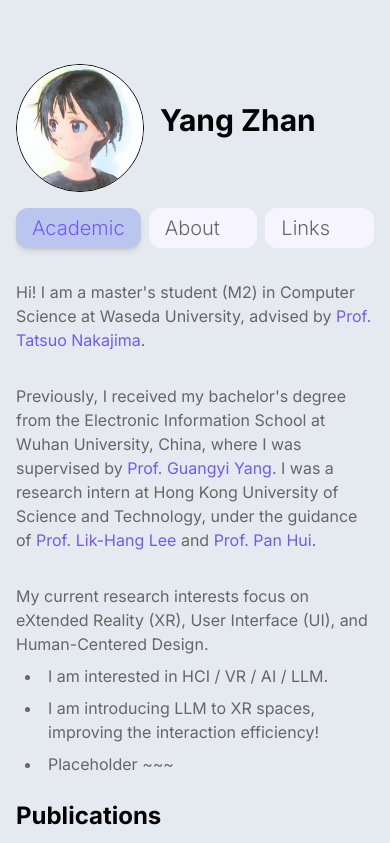
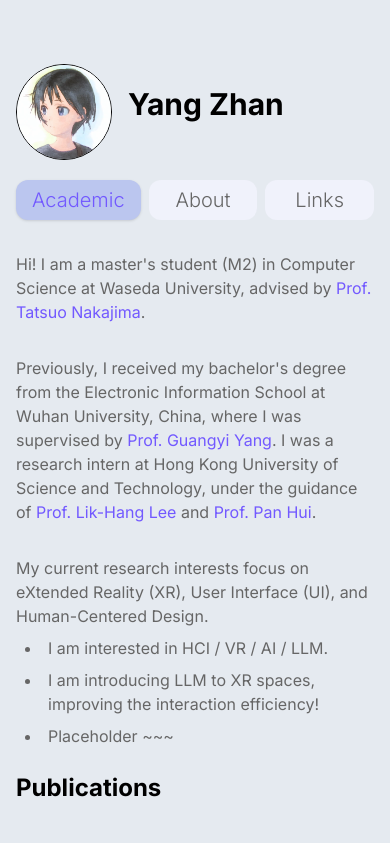
Before and after one commit to SN-F-QR/academic-personal, a React (Vite) app: page / in a window 390 px wide. Shown: the top 843 px of the page. Built offline with nearby package versions, Linux system fonts and the light colour scheme.

Commit message:
fix: style at inline nav

```diff
--- a/src/components/NavBar.tsx
+++ b/src/components/NavBar.tsx
@@ -21,7 +21,7 @@
       <h1 className="place-self-start font-sans text-3xl font-bold">
         Yang Zhan
       </h1>
-      <nav className="flex flex-col space-y-2 text-xl font-light text-gray">
+      <nav className="flex flex-col space-y-1 text-xl font-light text-gray">
         <NavButtonList names={["Academic", "About", "Links"]} />
       </nav>
       <LocationWidget />
@@ -31,16 +31,16 @@
 
 export const InlineNavBar: React.FC = () => {
   return (
-    <div className="flex w-full flex-1 flex-col space-y-4 pb-4 lg:hidden">
+    <div className="flex w-full flex-col space-y-4 pb-4 lg:hidden">
       <div className="flex items-center space-x-4">
         <img
           src="./avatar.png"
           alt="avatar of Yang Zhan"
-          className="mt-4 h-32 w-32 rounded-full border border-black"
+          className="mt-4 h-24 w-24 rounded-full border border-black"
         />
         <h1 className="font-sans text-3xl font-bold">Yang Zhan</h1>
       </div>
-      <nav className="flex space-x-2 text-xl font-light text-gray">
+      <nav className="flex flex-wrap space-x-2 text-xl font-light text-gray">
         <NavButtonList names={["Academic", "About", "Links"]} />
       </nav>
     </div>
@@ -69,10 +69,10 @@
     <NavLink
       to={path}
       className={({ isActive }) =>
-        `h-10 max-w-54 flex-1 cursor-pointer rounded-xl lg:flex-auto ${isActive ? "bg-purple-mid text-purple-strong shadow-md" : "bg-[#f5f4ff]"}`
+        `mt-1 h-10 flex-1 cursor-pointer rounded-xl lg:max-w-54 lg:flex-auto ${isActive ? "bg-purple-mid text-purple-strong shadow-sm" : "bg-[#f5f4ff]/75"} animated`
       }
     >
-      <div className="flex h-full">
+      <div className="flex h-full justify-center lg:justify-start">
         <span className="min-w-4 place-self-center px-4">{name}</span>
       </div>
     </NavLink>
```
